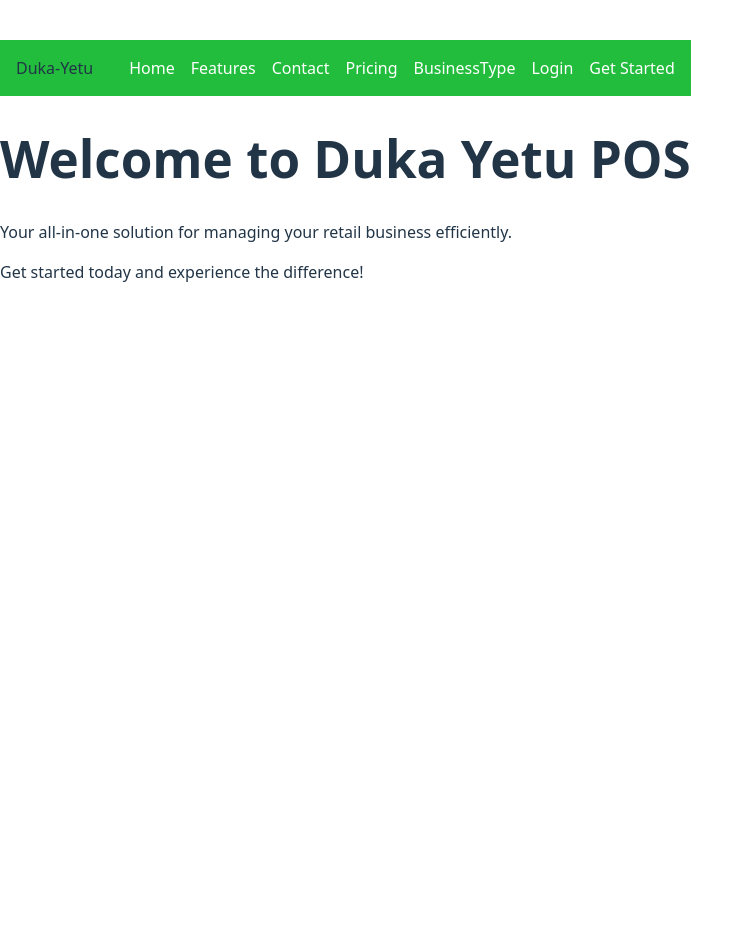
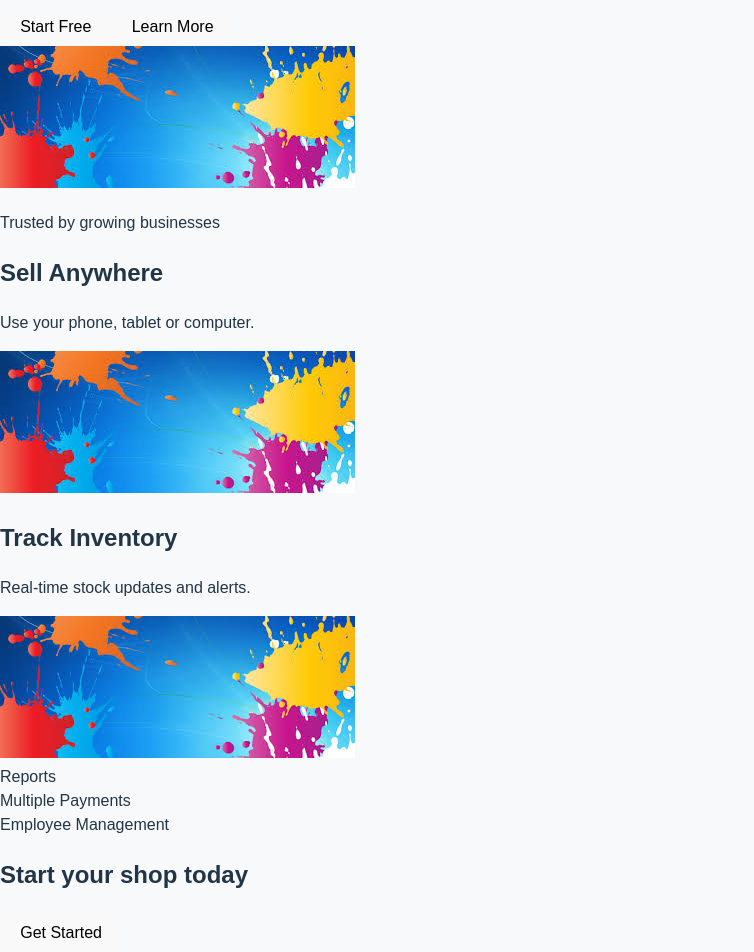
Before and after one commit to John-M23/Duka-Yetu, a React (Vite) app: page / in a window 1280 px wide. Shown: the part 230-1182 px from the top of the page, without its empty margins (0-754 px from the left). Before the commit the page ends 800 px from the top, so only its background shows below. Built offline with nearby package versions, Linux system fonts and the light colour scheme.

Commit message:
Added register ui

```diff
--- a/src/App.css
+++ b/src/App.css
@@ -1,7 +1,11 @@
 /* Login form styles */
 
 
+body{
+  font-family: 'Arial', sans-serif;
+  background-color: #f8f9fa;
 
+}
 
 
 
@@ -13,6 +17,7 @@
   align-items: center;
   justify-content: center;
   background: #f5f6fa;
+  width:100%;
 }
 
 .login-form {
@@ -173,6 +178,7 @@ header{
   justify-content:space-between;
   align-items:center;
   top:0;
+  width: 100%;
 }
 
 nav h1{
--- a/src/pages/Home.jsx
+++ b/src/pages/Home.jsx
@@ -1,23 +1,88 @@
+
+ import { Link } from 'react-router-dom'; // helps me to link to different pages like login and get started
+ import assests from '../assets/Login-template1.png'; // helps me to import image from assets folder
 export default function Home() {
   return (
-    <div>
-      <header>
-        <span className="logo">Duka-Yetu</span>
-        <nav className="nav">
-          <a href="/">Home</a>
-          <a href="/features">Features</a>
-          <a href="/contact">Contact</a>
-          <a href="/prices">Pricing</a>
-          <a href="/business-types">BusinessType</a>
-          <a href="/login">Login</a>
-          <a href="/get-started">Get Started</a>
+    <div className="home">
+
+      {/* HEADER */}
+      <header className="header">
+        <div className="logo">Duka-Yetu</div>
+        <nav>
+
+          <Link to="/features">Features</Link>
+          <Link to="/pricing">Pricing</Link>
+          <Link to="/login">Login</Link>
+          <Link to="/get-started" className="cta-nav">Get Started</Link>
         </nav>
       </header>
-      <div>
-        <h1>Welcome to Duka Yetu POS</h1>
-        <p>Your all-in-one solution for managing your retail business efficiently.</p>
-        <p>Get started today and experience the difference!</p>
-      </div>
+
+
+      {/* HERO */}
+      <section className="hero">
+        <div className="hero-text">
+          <h1>Smart POS for Modern Businesses</h1>
+          <p>Sell, manage inventory and grow your business with ease.</p>
+
+          <div className="hero-buttons">
+            <Link to="/get-started">
+              <button className="primary">Start Free</button>
+            </Link>
+
+            <button className="secondary">Learn More</button>
+          </div>
+        </div>
+
+        <div className="hero-image">
+          <img src={assests} alt="Login Template" />
+        </div>
+      </section>
+
+      {/* TRUST */}
+      <section className="trust">
+        <p>Trusted by growing businesses</p>
+      </section>
+
+      {/* FEATURE 1 */}
+      <section className="feature">
+        <div className="text">
+          <h2>Sell Anywhere</h2>
+          <p>Use your phone, tablet or computer.</p>
+        </div>
+
+        <div className="image">
+          <img src={assests} alt="Login Template" />
+        </div>
+      </section>
+
+      {/* FEATURE 2 */}
+      <section className="feature reverse">
+        <div className="text">
+          <h2>Track Inventory</h2>
+          <p>Real-time stock updates and alerts.</p>
+        </div>
+
+        <div className="image">
+          <img src={assests} alt="Login Template" />
+        </div>
+      </section>
+
+      {/* FEATURE GRID */}
+      <section className="feature-grid">
+
+        <div className="card">Reports</div>
+        <div className="card">Multiple Payments</div>
+        <div className="card">Employee Management</div>
+      </section>
+
+      {/* CTA */}
+      <section className="cta">
+        <h2>Start your shop today</h2>
+        <Link to="/get-started">
+          <button>Get Started</button>
+        </Link>
+      </section>
+
     </div>
   );
 }
--- /dev/null
+++ b/src/pages/Register.jsx
@@ -0,0 +1,52 @@
+import axios from 'axios';
+import { useState } from 'react';
+import { useNavigate } from 'react-router-dom';
+
+export default function Register() {
+    return (
+        <div className='login-container'>
+            <form className='login-form'>
+            <h2>Register</h2>
+            <input
+            type='text'
+            name='name'
+            placeholder='Name'
+            />
+            <input
+            type='email'
+            name='email'
+            placeholder='Email'
+            />
+            <input
+            type='password'
+            name='password'
+            placeholder='Password'
+            />
+            <input
+            type='password'
+            name='confirmPassword'
+            placeholder='Confirm Password'
+            />
+            <input
+            type='text'
+            name='businessName'
+            placeholder='Business Name'
+            />
+            <input
+            type='text'
+            name='businessType'
+            placeholder='Business Type'
+            />
+            <button type='submit'>Register</button>
+            </form>
+        </div>
+    );
+
+
+
+
+
+
+
+
+}
--- a/src/routes/AppRoutes.jsx
+++ b/src/routes/AppRoutes.jsx
@@ -3,7 +3,7 @@ import Home from "../pages/Home";
 import Login from "../pages/Login";
 import Dashboard from "../pages/Dashboard";
 import Pos from "../pages/Pos"
-
+import Register from "../pages/Register";
 
 
 export default function AppRoutes()
@@ -15,6 +15,7 @@ export default function AppRoutes()
             <Route path ="/login" element={<Login/>} />
             <Route path ="/dashboard" element={<Dashboard/>} />
              <Route path ="/pos" element={<Pos/>} />
+             <Route path ="/register" element={<Register/>} />
 
         </Routes>
 
```
Also changed, not shown: src/assets/Login-template1.png (added).
